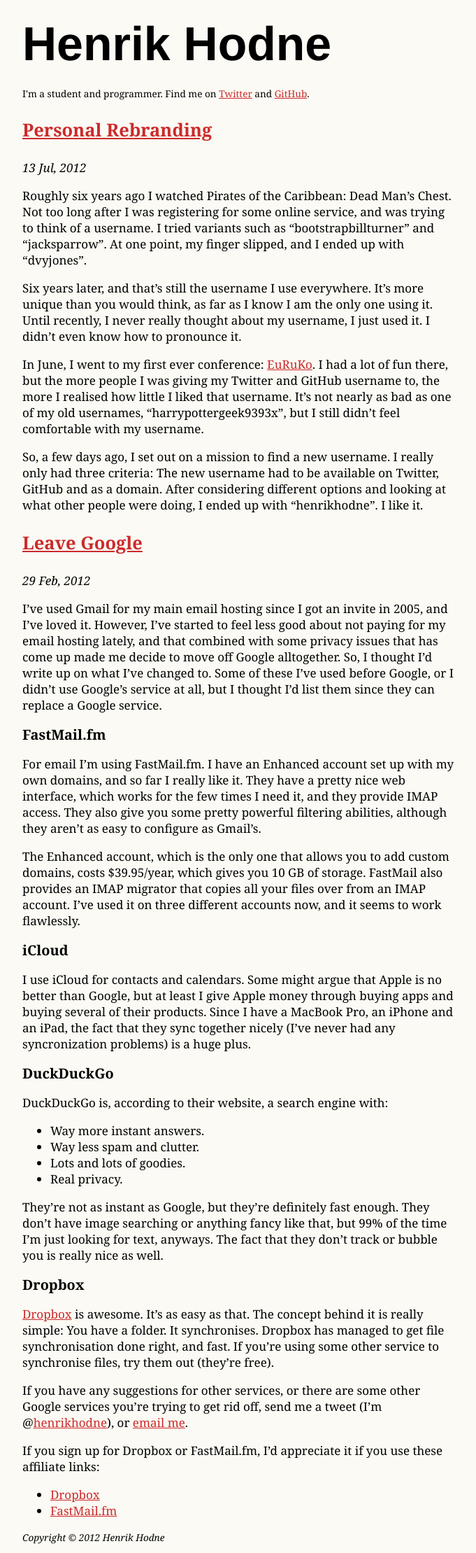
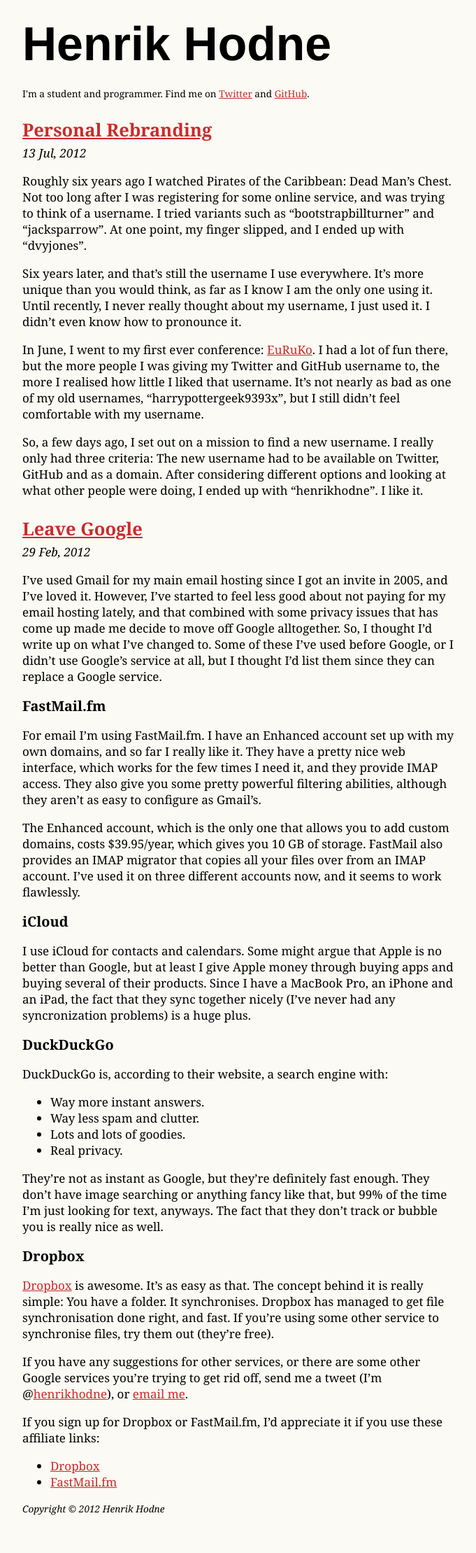
Before and after one commit to sarahhodne/henrikhodne.github.com, a Jekyll site: the page built from index.html, in a window 1280 px wide. Shown: the whole page at 70% size, without its empty margins (298-979 px from the left). Built offline with Jekyll 4.4.1, drawn with Linux system fonts in a browser that asks for light colours; Markdown is read by kramdown in place of the engine named in the settings; comment, search, counter and statistics services are not loaded; after the commit the page ends 2178 px from its top, so only the background shows below that.

Commit message:
Move timestamp closer to heading

```diff
--- a/css/screen.css
+++ b/css/screen.css
@@ -50,6 +50,7 @@
 
 .post h1 {
   font-size: 1.5em;
+  margin-bottom: 0.2em;
 }
 
 .post h2 {
```
